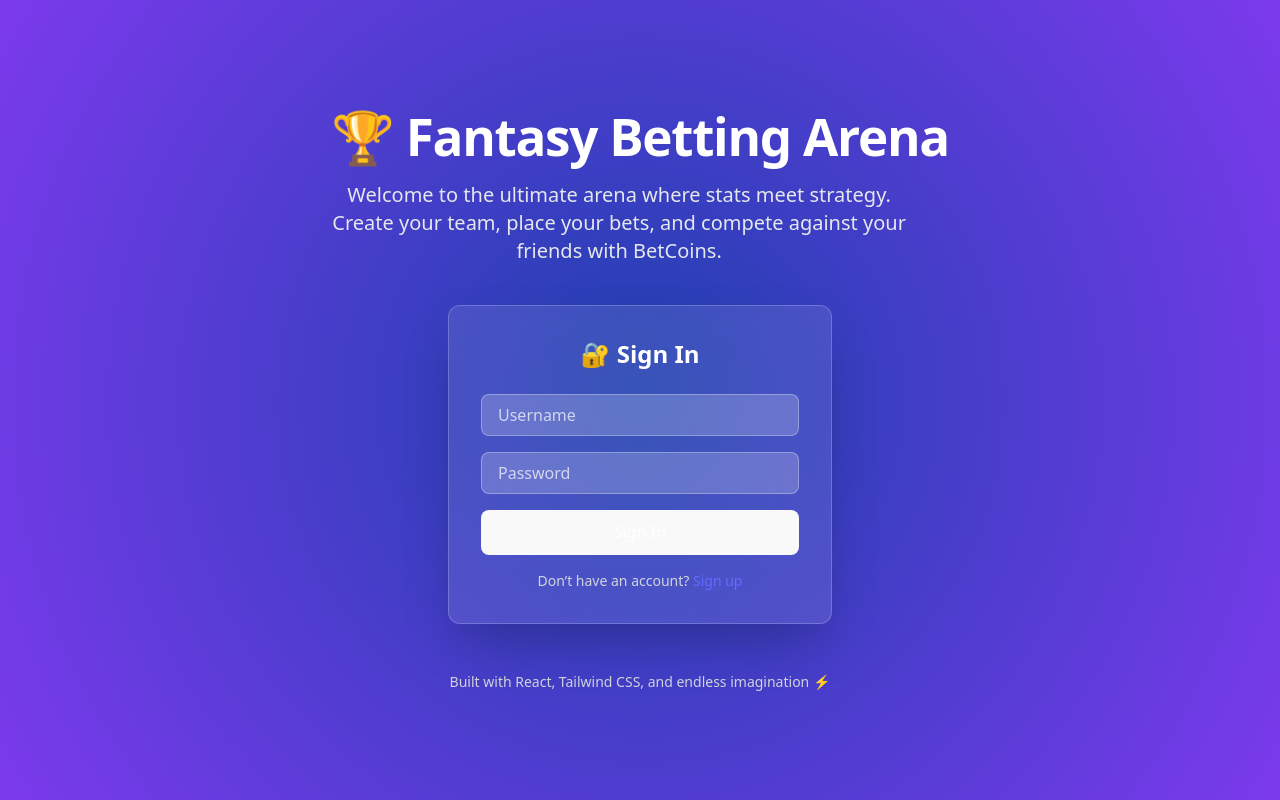
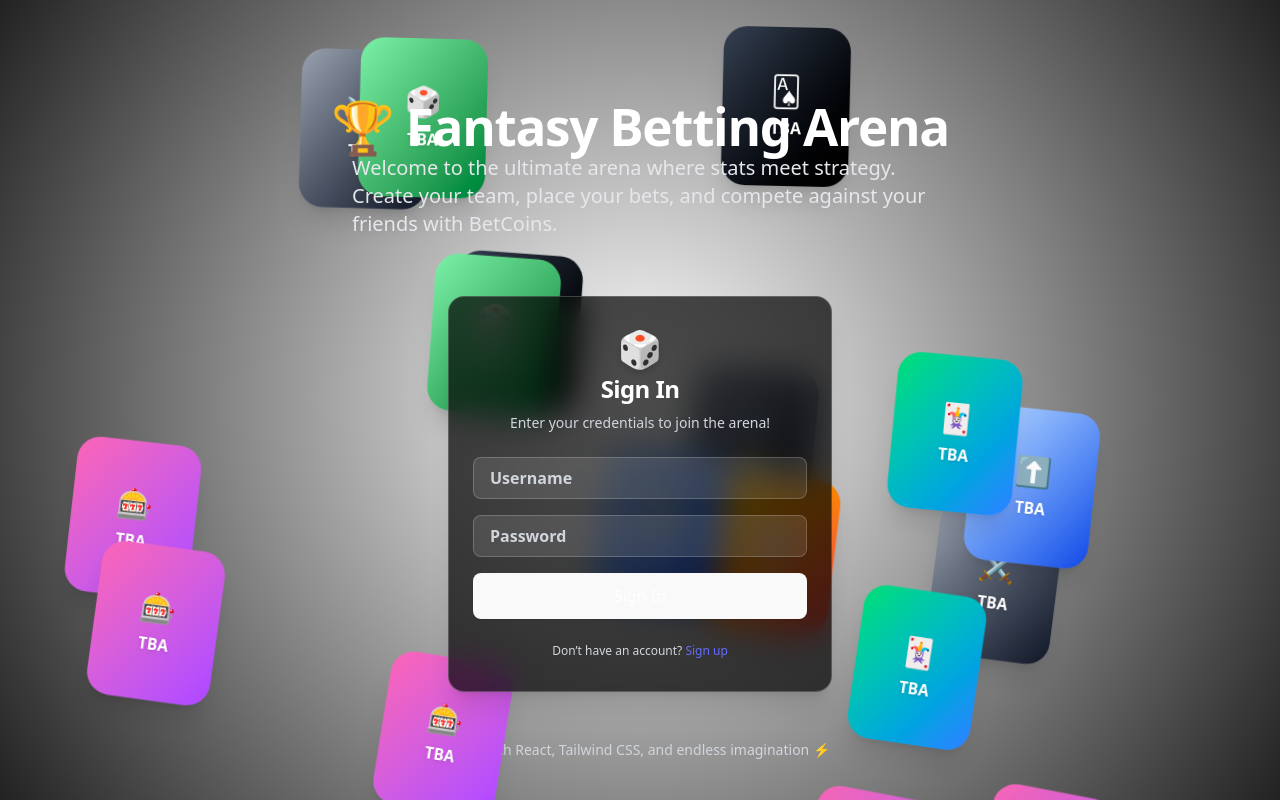
Before and after one commit to aaronserro/Betting-App-Frontend, a React (Vite) app: page / in a window 1280 px wide. Built offline with nearby package versions, Linux system fonts and the light colour scheme.

Commit message:
Added Flashy UI to Login Page

```diff
--- /dev/null
+++ b/src/Coin.jsx
@@ -0,0 +1,16 @@
+// Coin.jsx
+const Coin = ({ style, className }) => (
+  <svg
+    viewBox="0 0 32 32"
+    width="32"
+    height="32"
+    fill="gold"
+    className={className}
+    style={style}
+  >
+    <circle cx="16" cy="16" r="14" stroke="#eab308" strokeWidth="3" fill="#facc15" />
+    <circle cx="16" cy="16" r="8" fill="#fde047" />
+  </svg>
+);
+
+export default Coin;
--- a/src/index.css
+++ b/src/index.css
@@ -1,4 +1,88 @@
 @import "tailwindcss";
+/* Add to src/index.css */
+@keyframes scroll-y {
+  0% { transform: translateY(0); }
+  100% { transform: translateY(-50%); }
+}
+.animate-scroll-y {
+  animation: scroll-y 30s linear infinite;
+}
+@keyframes scroll-y-row {
+  0% {
+    transform: translateY(-100%);
+    opacity: 0;
+  }
+  10% {
+    opacity: 1;
+  }
+  90% {
+    opacity: 1;
+  }
+  100% {
+    transform: translateY(100%);
+    opacity: 0;
+  }
+}
+@keyframes scroll-y-row-reverse {
+  0% { transform: translateY(-50%); }
+  100% { transform: translateY(0); }
+}
+.animate-scroll-y-row {
+  animation: scroll-y-row linear infinite;
+}
+.animate-scroll-y-row-reverse {
+  animation: scroll-y-row-reverse 30s linear infinite;
+}
+@keyframes fall-card {
+  0% {
+    transform: translateY(-10vh) scale(1) rotate(0deg);
+    opacity: 0.8;
+  }
+  10% {
+    opacity: 1;
+  }
+  90% {
+    opacity: 1;
+  }
+  100% {
+    transform: translateY(110vh) scale(0.95) rotate(12deg);
+    opacity: 0;
+  }
+}
+.falling-card {
+  position: absolute;
+  animation-name: fall-card;
+  animation-timing-function: linear;
+  animation-iteration-count: infinite;
+  pointer-events: none;
+}
+@keyframes fall {
+  0% {
+    transform: translateY(0) rotate(0deg) scale(1);
+    opacity: 0.8;
+  }
+  80% {
+    opacity: 1;
+  }
+  100% {
+    transform: translateY(110vh) rotate(360deg) scale(0.8);
+    opacity: 0;
+  }
+}
+@keyframes scroll-x {
+  0% { transform: translateX(0); }
+  100% { transform: translateX(-50%); }
+}
+.animate-scroll-x {
+  animation: scroll-x 30s linear infinite;
+}
+
+.falling-coin {
+  animation-name: fall;
+  animation-timing-function: linear;
+  animation-iteration-count: infinite;
+  pointer-events: none;
+}
 :root {
   font-family: system-ui, Avenir, Helvetica, Arial, sans-serif;
   line-height: 1.5;
--- a/src/login.jsx
+++ b/src/login.jsx
@@ -1,11 +1,31 @@
 import { useState } from 'react'
 import { useNavigate } from 'react-router-dom'
-import api from './api/axios' // ✅ Update if needed based on your structure
+import api from './api/axios'
+import Coin from './Coin'
+function Login() {
 
-function Login() {
+const games = [
+  { name: 'TBA', icon: '🎡', color: 'from-yellow-400 to-red-500' },
+  { name: 'TBA', icon: '🃏', color: 'from-green-400 to-blue-500' },
+  { name: 'TBA', icon: '🂡', color: 'from-gray-700 to-black' },
+  { name: 'TBA', icon: '🎰', color: 'from-pink-400 to-purple-500' },
+  { name: 'TBA', icon: '🎲', color: 'from-green-300 to-green-700' },
+  { name: 'TBA', icon: '🀄', color: 'from-red-400 to-yellow-600' },
+  { name: 'TBA', icon: '🏈', color: 'from-blue-400 to-indigo-800' },
+  { name: 'TBA', icon: '🔢', color: 'from-yellow-200 to-yellow-600' },
+  { name: 'TBA', icon: '⚔️', color: 'from-gray-400 to-gray-900' },
+  { name: 'TBA', icon: '⬆️', color: 'from-blue-200 to-blue-700' },
+  // Add more as you wish!
+  ];
   const [username, setUsername] = useState('')
   const [password, setPassword] = useState('')
   const navigate = useNavigate()
+  const coins = Array.from({ length: 12 }).map((_, i) => ({
+    left: `${Math.random() * 100}%`,
+    delay: `${Math.random() * 4}s`,
+    duration: `${3 + Math.random() * 2}s`,
+    key: i,
+  }));
 
   const handleLogin = async (e) => {
     e.preventDefault()
@@ -19,8 +39,40 @@ function Login() {
   }
 
   return (
-    <div className="w-screen h-screen flex flex-col items-center justify-center bg-[radial-gradient(circle_at_center,_#1e40af_0%,_#7c3aed_100%)] text-white px-6 py-10">
-      <div className="text-center mb-10 space-y-4">
+    <div className="relative w-screen h-screen flex flex-col items-center justify-center bg-[radial-gradient(circle_at_center,_#fff_0%,_#222_100%)] text-white px-6 py-10 overflow-hidden">
+  {/* Falling coins overlay */}
+  <div className="absolute inset-0 overflow-hidden z-0">
+  {Array.from({ length: 18 }).map((_, i) => {
+    const game = games[Math.floor(Math.random() * games.length)];
+  const left = Math.random() * 90;
+  const delay = Math.random() * 4;
+  const duration = 3 + Math.random() * 2;
+  const scale = 0.85 + Math.random() * 0.3; // scale between 0.85 and 1.15
+  const rotate = Math.random() * 24 - 12; // rotate between -12deg and 12deg
+  const opacity = 0.8 + Math.random() * 0.2; // opacity between 0.8 and 1
+
+  return (
+    <div
+      key={i}
+      className={`falling-card flex flex-col items-center justify-center w-32 h-40 rounded-3xl shadow-xl bg-gradient-to-br ${game.color}`}
+      style={{
+        left: `${left}%`,
+        animationDelay: `${delay}s`,
+        animationDuration: `${duration}s`,
+        transform: `scale(${scale}) rotate(${rotate}deg)`,
+        opacity,
+      }}
+    >
+      <span className="text-3xl mb-2">{game.icon}</span>
+      <span className="text-base font-bold text-white drop-shadow">{game.name}</span>
+    </div>
+  );
+})}
+</div>
+
+
+    <div className="relative z-20 flex flex-col items-center justify-center w-full h-full">
+
         <h1 className="text-6xl font-extrabold tracking-tight">
           <span className="inline-block mr-3">🏆</span>
           Fantasy Betting Arena
@@ -30,39 +82,49 @@ function Login() {
         </p>
       </div>
 
-      <form onSubmit={handleLogin} className="backdrop-blur-xl bg-white/10 border border-white/20 text-white rounded-xl shadow-2xl p-8 w-full max-w-sm space-y-6">
-        <h2 className="text-2xl font-semibold text-center">🔐 Sign In</h2>
+<form
+  onSubmit={handleLogin}
+  className="relative bg-black/70 backdrop-blur-lg border border-white/20 shadow-xl rounded-2xl px-6 py-8 w-full max-w-sm flex flex-col items-center gap-6"
+>
+  <div className="flex flex-col items-center gap-1">
+    <span className="text-4xl drop-shadow-lg">🎲</span>
+    <h2 className="text-2xl font-bold text-white tracking-tight mb-1">
+      Sign In
+    </h2>
+    <p className="text-sm text-gray-300 text-center max-w-xs">
+      Enter your credentials to join the arena!
+    </p>
+  </div>
 
-        <div className="space-y-4">
+  <div className="w-full flex flex-col gap-4">
     <input
       type="text"
       placeholder="Username"
       value={username}
       onChange={(e) => setUsername(e.target.value)}
-            className="w-full px-4 py-2 rounded-lg bg-white/20 text-white placeholder-white/70 border border-white/30 focus:outline-none focus:ring-2 focus:ring-indigo-400"
+      className="w-full px-4 py-2 rounded-lg bg-white/10 text-white placeholder-gray-300 border border-white/20 focus:outline-none focus:ring-2 focus:ring-white font-semibold transition"
     />
     <input
       type="password"
       placeholder="Password"
       value={password}
       onChange={(e) => setPassword(e.target.value)}
-            className="w-full px-4 py-2 rounded-lg bg-white/20 text-white placeholder-white/70 border border-white/30 focus:outline-none focus:ring-2 focus:ring-indigo-400"
+      className="w-full px-4 py-2 rounded-lg bg-white/10 text-white placeholder-gray-300 border border-white/20 focus:outline-none focus:ring-2 focus:ring-white font-semibold transition"
     />
     <button
       type="submit"
-            className="w-full bg-indigo-600 hover:bg-indigo-700 text-white py-2 rounded-lg font-semibold transition text-center block"
+      className="w-full bg-black hover:bg-gray-800 text-white py-2 rounded-lg font-bold text-lg shadow transition"
     >
       Sign In
     </button>
-          <p className="text-sm text-center text-gray-300 mt-4">
+    <p className="text-xs text-center text-gray-300 mt-2">
       Don’t have an account?{' '}
-            <a href="/users/create" className="text-indigo-400 underline hover:text-indigo-300">
+      <a href="/users/create" className="text-white underline hover:text-gray-200 font-bold">
         Sign up
       </a>
     </p>
   </div>
 </form>
-
       <footer className="mt-12 text-sm text-gray-300">
         Built with React, Tailwind CSS, and endless imagination ⚡
       </footer>
--- /dev/null
+++ b/tailwind.config.js
@@ -0,0 +1,25 @@
+/** @type {import('tailwindcss').Config} */
+export default {
+  content: [
+    "./index.html",
+    "./src/**/*.{js,ts,jsx,tsx}", // Make sure your paths match your project structure
+  ],
+  theme: {
+    extend: {
+      backgroundSize: {
+        'size-200': '200% 200%',
+      },
+      animation: {
+        gradient: 'gradient 15s ease infinite',
+      },
+      keyframes: {
+        gradient: {
+          '0%': { backgroundPosition: '0% 50%' },
+          '50%': { backgroundPosition: '100% 50%' },
+          '100%': { backgroundPosition: '0% 50%' },
+        },
+      },
+    },
+  },
+  plugins: [],
+}
```
Lines whose indentation alone changed are shown as unchanged.
